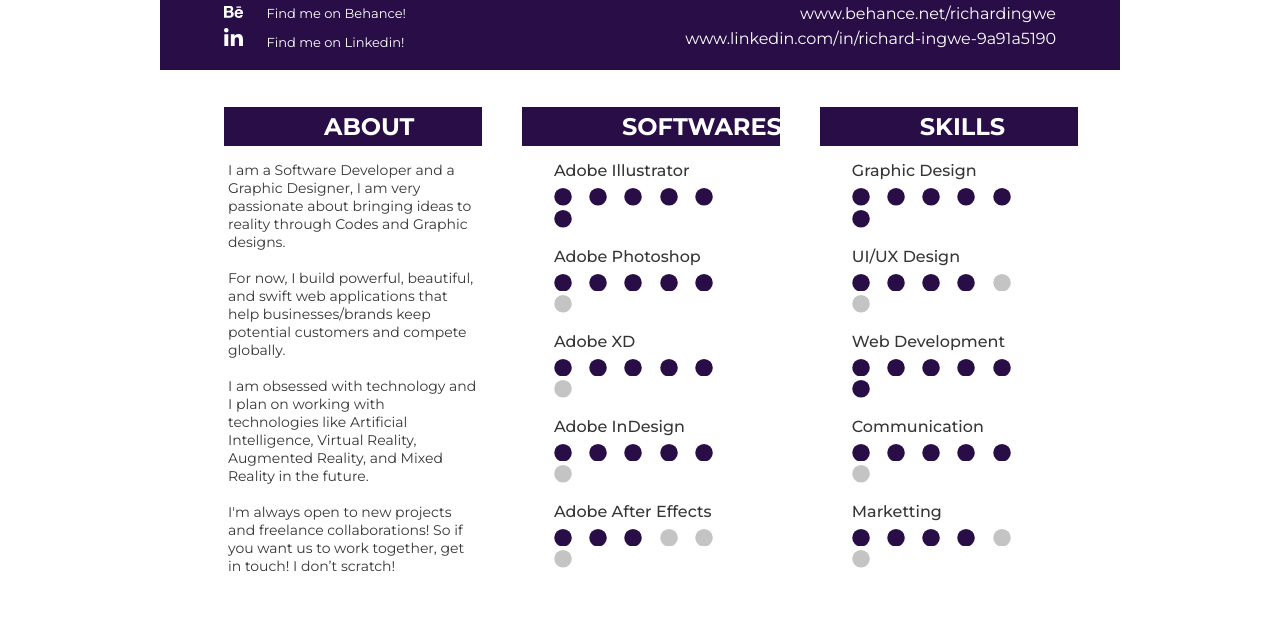
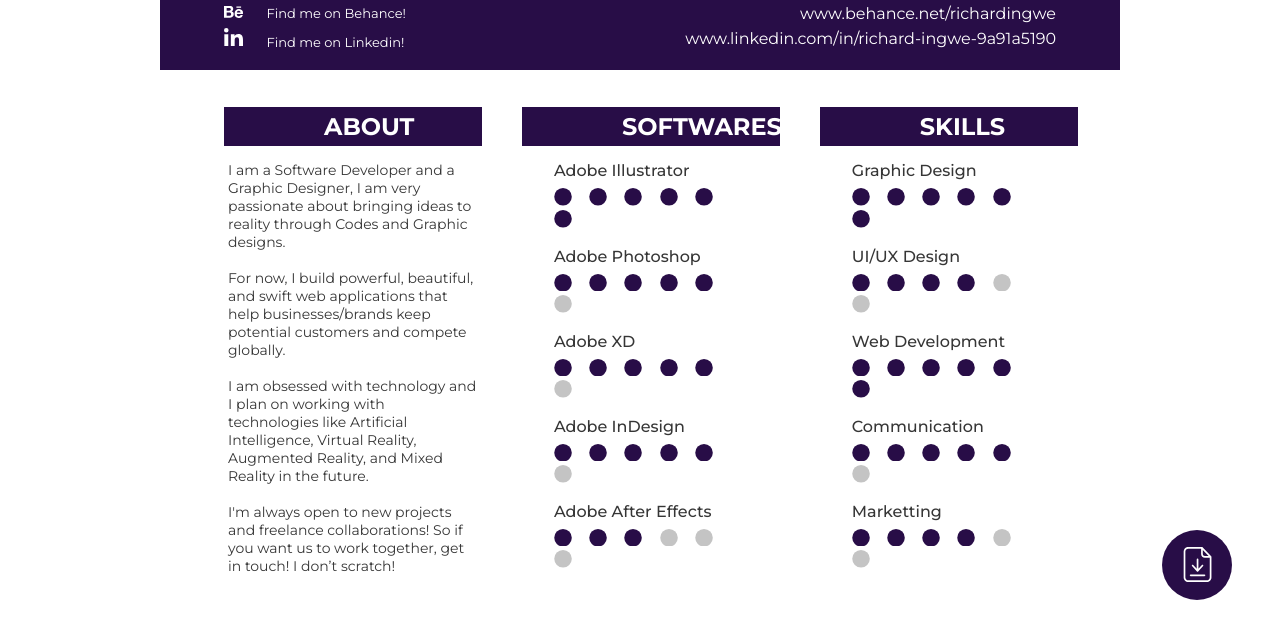
Before and after one commit to richardingwe/my-cv, a plain HTML site: page index.html in a window 1280 px wide. Shown: the part 152-774 px from the top of the page. Drawn offline with Linux system fonts and the light colour scheme.

Commit message:
added the download icon

```diff
--- a/index.html
+++ b/index.html
@@ -1719,5 +1719,42 @@
 				</div>
 			</div>
 		</div>
+		<div class="download">
+			<svg
+				xmlns="http://www.w3.org/2000/svg"
+				version="1.1"
+				viewBox="-53 1 511 511.99906"
+			>
+				<g id="surface1">
+					<path
+						d="M 276.410156 3.957031 C 274.0625 1.484375 270.84375 0 267.507812 0 L 67.777344 0 C 30.921875 0 0.5 30.300781 0.5 67.152344 L 0.5 444.84375 C 0.5 481.699219 30.921875 512 67.777344 512 L 338.863281 512 C 375.71875 512 406.140625 481.699219 406.140625 444.84375 L 406.140625 144.941406 C 406.140625 141.726562 404.65625 138.636719 402.554688 136.285156 Z M 279.996094 43.65625 L 364.464844 132.328125 L 309.554688 132.328125 C 293.230469 132.328125 279.996094 119.21875 279.996094 102.894531 Z M 338.863281 487.265625 L 67.777344 487.265625 C 44.652344 487.265625 25.234375 468.097656 25.234375 444.84375 L 25.234375 67.152344 C 25.234375 44.027344 44.527344 24.734375 67.777344 24.734375 L 255.261719 24.734375 L 255.261719 102.894531 C 255.261719 132.945312 279.503906 157.0625 309.554688 157.0625 L 381.40625 157.0625 L 381.40625 444.84375 C 381.40625 468.097656 362.113281 487.265625 338.863281 487.265625 Z M 338.863281 487.265625 "
+						style="
+							stroke: none;
+							fill-rule: nonzero;
+							fill: rgb(255, 255, 255);
+							fill-opacity: 1;
+						"
+					/>
+					<path
+						d="M 305.101562 401.933594 L 101.539062 401.933594 C 94.738281 401.933594 89.171875 407.496094 89.171875 414.300781 C 89.171875 421.101562 94.738281 426.667969 101.539062 426.667969 L 305.226562 426.667969 C 312.027344 426.667969 317.59375 421.101562 317.59375 414.300781 C 317.59375 407.496094 312.027344 401.933594 305.101562 401.933594 Z M 305.101562 401.933594 "
+						style="
+							stroke: none;
+							fill-rule: nonzero;
+							fill: rgb(255, 255, 255);
+							fill-opacity: 1;
+						"
+					/>
+					<path
+						d="M 194.292969 357.535156 C 196.644531 360.007812 199.859375 361.492188 203.320312 361.492188 C 206.785156 361.492188 210 360.007812 212.347656 357.535156 L 284.820312 279.746094 C 289.519531 274.796875 289.148438 266.882812 284.203125 262.308594 C 279.253906 257.609375 271.339844 257.976562 266.765625 262.925781 L 215.6875 317.710938 L 215.6875 182.664062 C 215.6875 175.859375 210.121094 170.296875 203.320312 170.296875 C 196.519531 170.296875 190.953125 175.859375 190.953125 182.664062 L 190.953125 317.710938 L 140 262.925781 C 135.300781 257.980469 127.507812 257.609375 122.5625 262.308594 C 117.617188 267.007812 117.246094 274.800781 121.945312 279.746094 Z M 194.292969 357.535156 "
+						style="
+							stroke: none;
+							fill-rule: nonzero;
+							fill: rgb(255, 255, 255);
+							fill-opacity: 1;
+						"
+					/>
+				</g>
+			</svg>
+		</div>
 	</body>
 </html>
--- a/style.css
+++ b/style.css
@@ -202,6 +202,25 @@ a:hover {
 .body .exp-edu .edu p {
 	color: #363636;
 	font-size: 14px;
+}
+
+.download {
+	width: 70px;
+	height: 70px;
+	display: flex;
+	justify-content: center;
+	align-items: center;
+	position: fixed;
+	right: 3rem;
+	bottom: 3rem;
+	z-index: 999;
+	cursor: pointer;
+	background-color: #280d47;
+	border-radius: 50%;
+}
+.download svg {
+	width: 35px;
+	z-index: 999;
 }
 
 @media (max-width: 1500px) {
```
